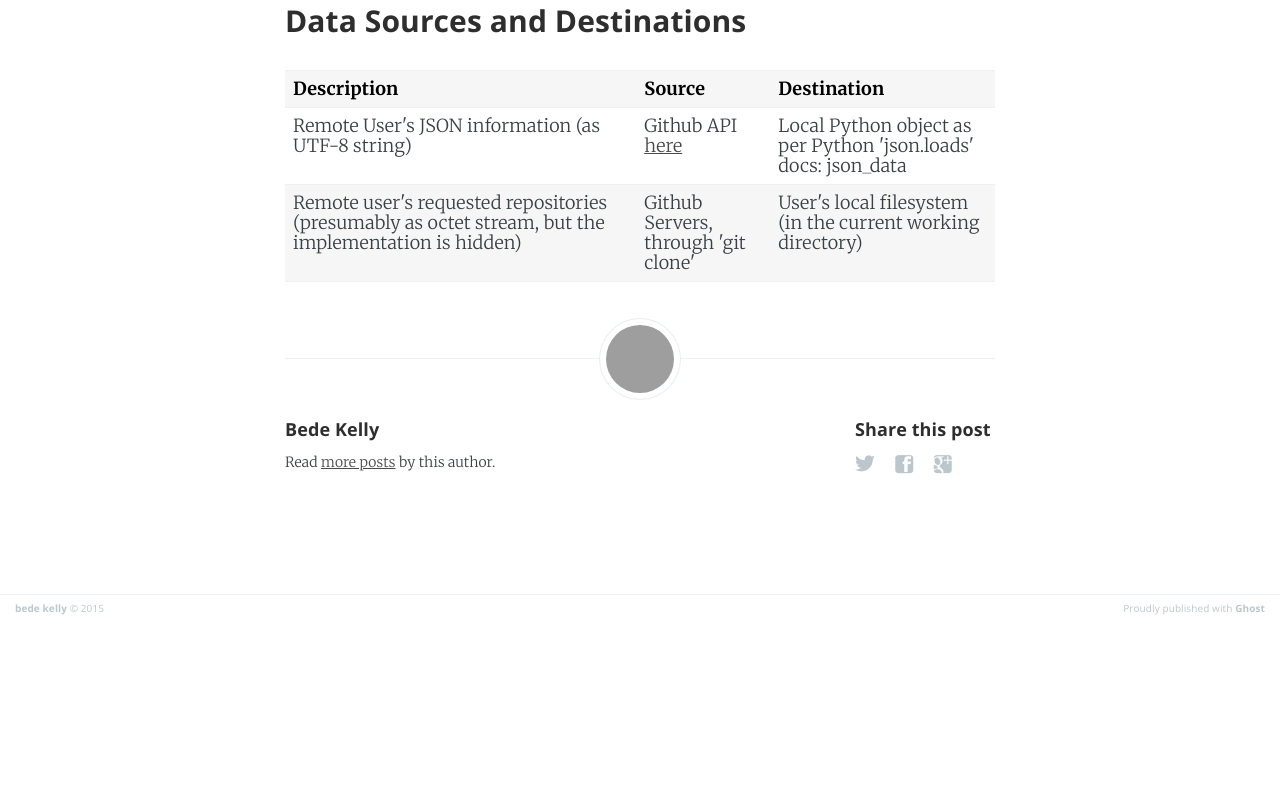
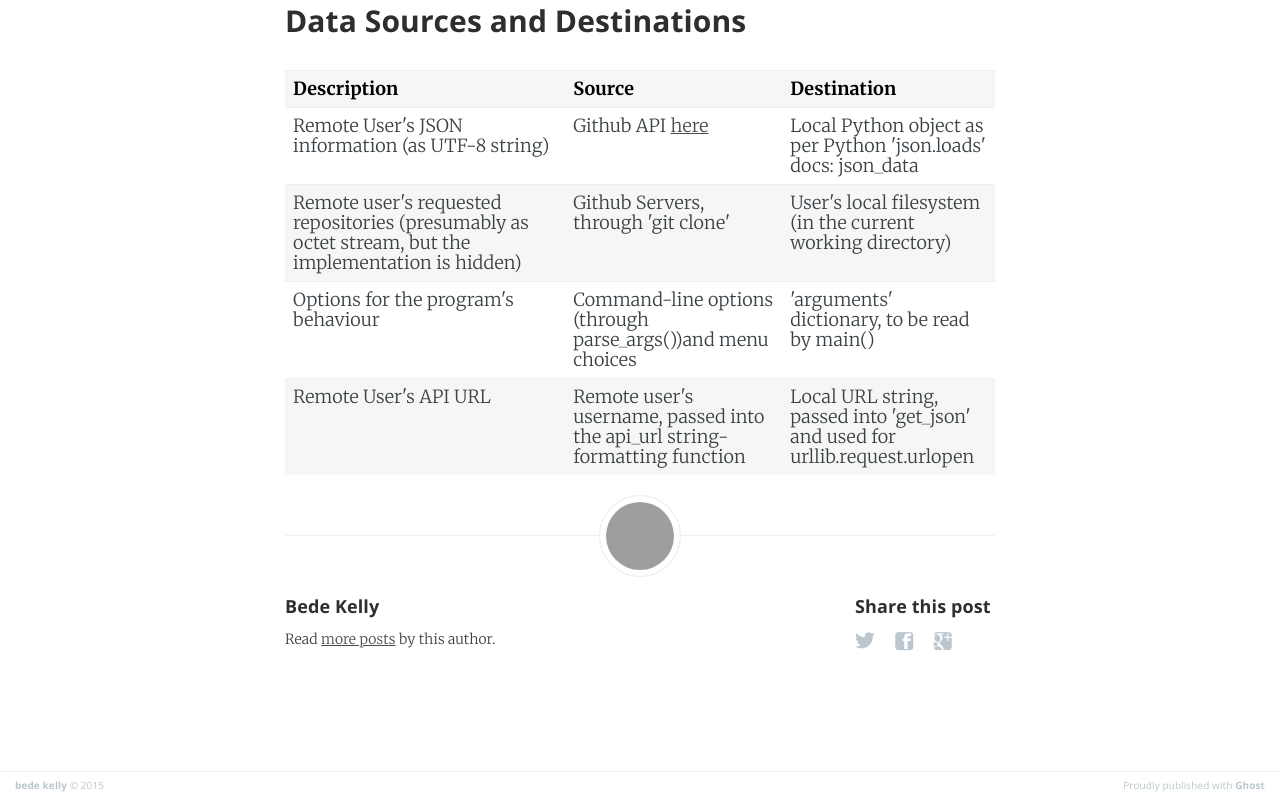
Before and after one commit to bedekelly/bedekelly.github.io, a plain HTML site: page 2015/01/23/analysis-section/index.html in a window 1280 px wide. Shown: the part 7934-8734 px from the top of the page. Before the commit the page ends 8557 px from the top, so only its background shows below. Drawn offline with nearby package versions, Linux system fonts and the light colour scheme; grey boxes are pictures that could not be loaded.

Commit message:
Blog update at 2015-01-25 16:47:12

```diff
--- a/2015/01/23/analysis-section/index.html
+++ b/2015/01/23/analysis-section/index.html
@@ -23,7 +23,7 @@
     <meta property="og:description" content="Research Methods To better understand the current problems facing those downloading multiple repositories from a user&#x27;s Github account, I will observe a frequent user of Git and Github clone multiple repositories from a remote user. Our remote user, simon-weber has..." />
     <meta property="og:url" content="http://mains.120v.ac/2015/01/23/analysis-section/" />
     <meta property="article:published_time" content="2015-01-23T03:15:32.695Z" />
-    <meta property="article:modified_time" content="2015-01-25T16:34:14.825Z" />
+    <meta property="article:modified_time" content="2015-01-25T16:46:15.966Z" />
 
     <meta name="twitter:card" content="summary" />
     <meta name="twitter:title" content="Analysis Section" />
@@ -45,7 +45,7 @@
     "headline": "Analysis Section",
     "url": "http://mains.120v.ac/2015/01/23/analysis-section/",
     "datePublished": "2015-01-23T03:15:32.695Z",
-    "dateModified": "2015-01-25T16:34:14.825Z",
+    "dateModified": "2015-01-25T16:46:15.966Z",
     "description": "Research Methods To better understand the current problems facing those downloading multiple repositories from a user&#x27;s Github account, I will observe a frequent user of Git and Github clone multiple repositories from a remote user. Our remote user, simon-weber has..."
 }
     </script>
@@ -197,9 +197,15 @@ Me: I'll do my best - thanks a lot for your time.
     </tr>
 
     <tr>
-        <td></td>
-        <td></td>
-        <td></td>
+        <td>Options for the program's behaviour</td>
+        <td>Command-line options (through parse_args())and menu choices</td>
+        <td>'arguments' dictionary, to be read by main()</td>
+    </tr>
+
+    <tr>
+        <td>Remote User's API URL</td>
+        <td>Remote user's username, passed into the api_url string-formatting function</td>
+        <td>Local URL string, passed into 'get_json' and used for urllib.request.urlopen </td>
     </tr>
 
 </table>
```
Also changed, not shown: author/bede/rss/index.html (+10 -4 lines).
